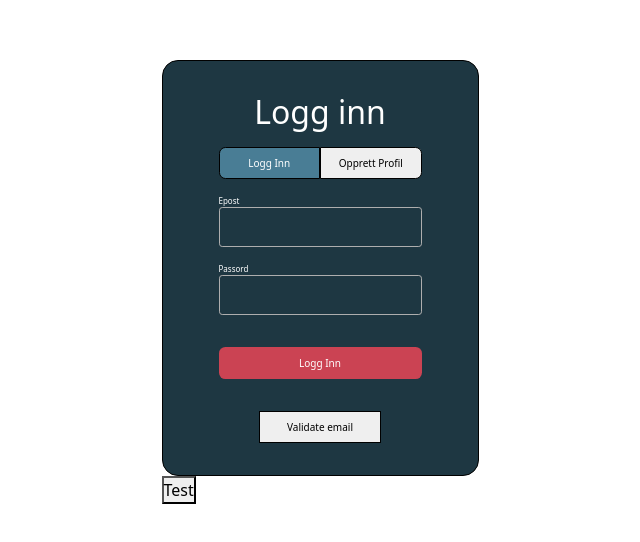
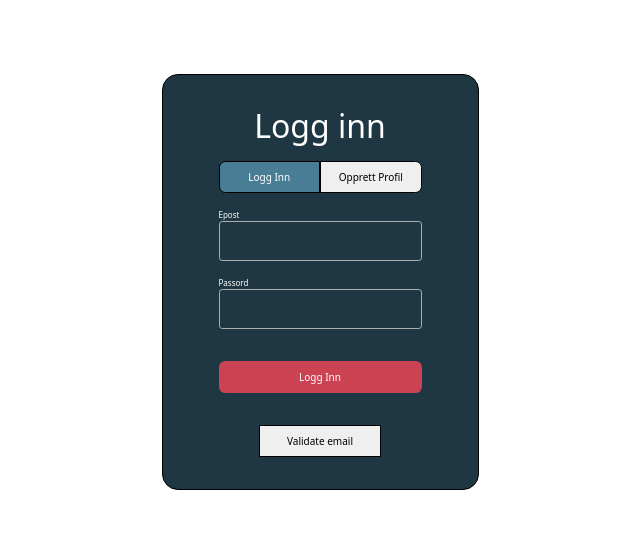
Before and after one commit to eajohansen/smidig-prosjekt-eksamen, a React (Vite) app in the folder frontend/: page / in a window 1280 px wide. Shown: the part 118-660 px from the top of the page, without its empty margins (320-960 px from the left). Built offline with nearby package versions, Linux system fonts and the light colour scheme.

Commit message:
Added styles to login component

```diff
--- a/frontend/src/App.tsx
+++ b/frontend/src/App.tsx
@@ -11,7 +11,7 @@ function App() {
   return (
     <>
       <LoginPopup />
-      <button onClick={() => testClick()}> Test </button>
+      {/* <button onClick={() => testClick()}> Test </button> */}
     </>
   );
 }
```
